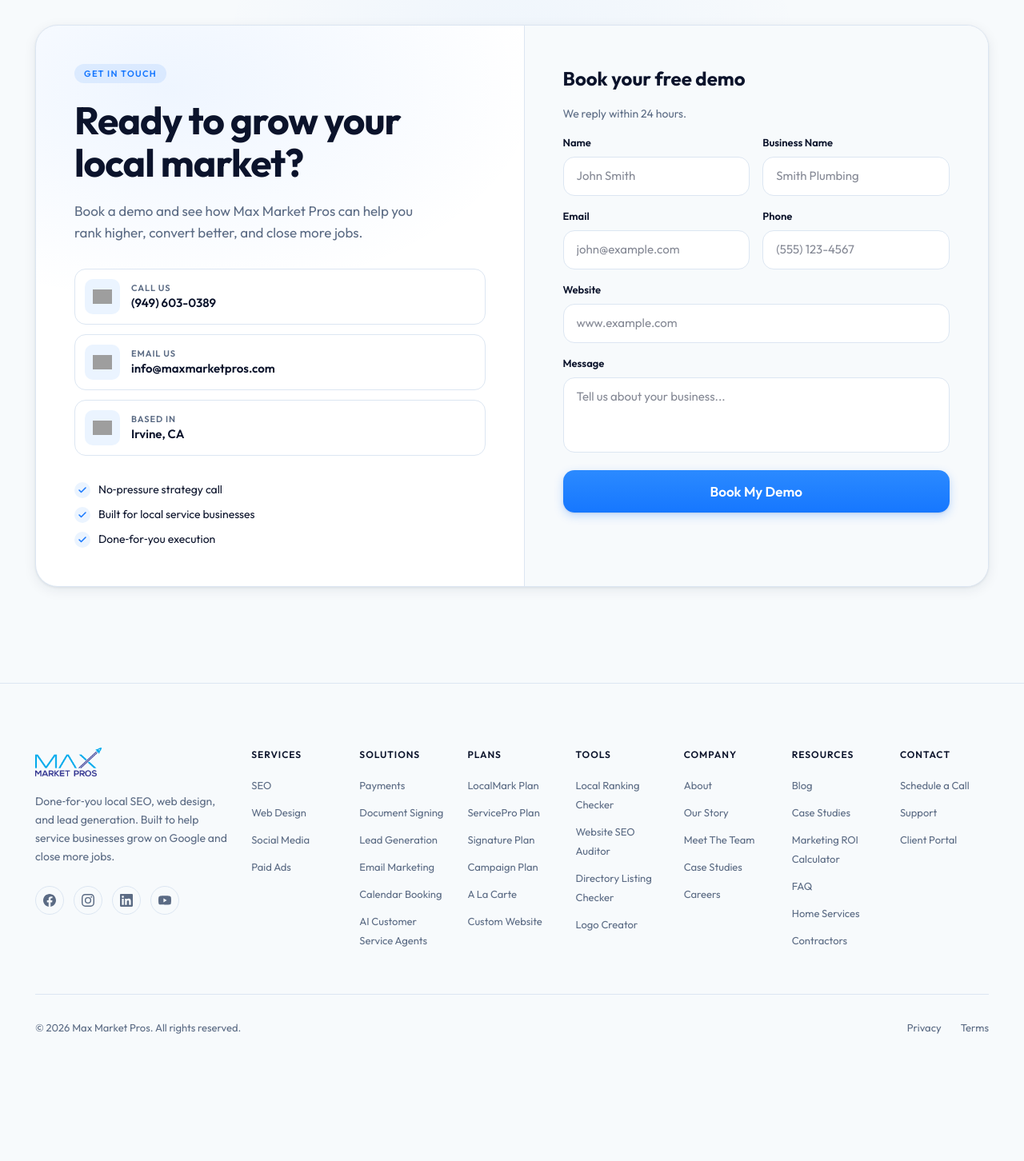
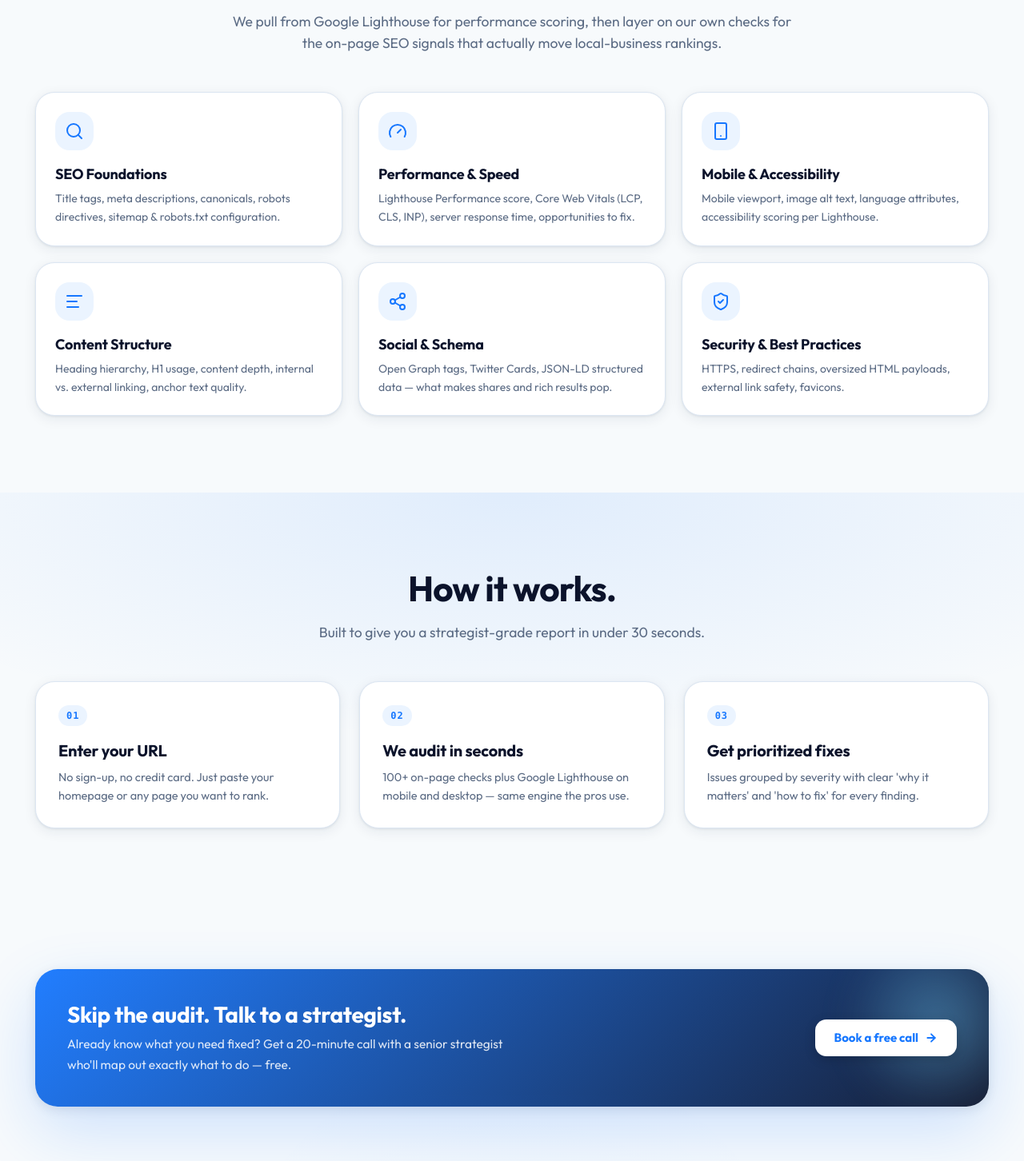
Before and after one commit to maxmarketpros/maxmarketwebsite, a Next.js app: page /tools/seo-auditor in a window 1280 px wide. Shown: the part 958-2410 px from the top of the page at 80% size. Before the commit the page ends 2334 px from the top, so only its background shows below. Built offline with nearby package versions, Linux system fonts and the light colour scheme; grey boxes are pictures that could not be loaded.

Commit message:
Fill idle whitespace with audit-coverage grid, how-it-works steps, and CTA strip
Sections render only when state is idle and disappear the moment a user
clicks Run Audit, so the loading and results states stay focused.

Co-Authored-By: Claude Opus 4.7 (1M context) <noreply@anthropic.com>

```diff
--- /dev/null
+++ b/components/tools/seo-auditor/auditor-idle-sections.tsx
@@ -0,0 +1,244 @@
+import {
+  Search,
+  Gauge,
+  Smartphone,
+  AlignLeft,
+  Share2,
+  ShieldCheck,
+  ArrowRight,
+  Sparkles,
+} from "lucide-react"
+
+const CATEGORIES = [
+  {
+    Icon: Search,
+    title: "SEO Foundations",
+    body: "Title tags, meta descriptions, canonicals, robots directives, sitemap & robots.txt configuration.",
+  },
+  {
+    Icon: Gauge,
+    title: "Performance & Speed",
+    body: "Lighthouse Performance score, Core Web Vitals (LCP, CLS, INP), server response time, opportunities to fix.",
+  },
+  {
+    Icon: Smartphone,
+    title: "Mobile & Accessibility",
+    body: "Mobile viewport, image alt text, language attributes, accessibility scoring per Lighthouse.",
+  },
+  {
+    Icon: AlignLeft,
+    title: "Content Structure",
+    body: "Heading hierarchy, H1 usage, content depth, internal vs. external linking, anchor text quality.",
+  },
+  {
+    Icon: Share2,
+    title: "Social & Schema",
+    body: "Open Graph tags, Twitter Cards, JSON-LD structured data — what makes shares and rich results pop.",
+  },
+  {
+    Icon: ShieldCheck,
+    title: "Security & Best Practices",
+    body: "HTTPS, redirect chains, oversized HTML payloads, external link safety, favicons.",
+  },
+]
+
+const STEPS = [
+  {
+    num: "01",
+    title: "Enter your URL",
+    body: "No sign-up, no credit card. Just paste your homepage or any page you want to rank.",
+  },
+  {
+    num: "02",
+    title: "We audit in seconds",
+    body: "100+ on-page checks plus Google Lighthouse on mobile and desktop — same engine the pros use.",
+  },
+  {
+    num: "03",
+    title: "Get prioritized fixes",
+    body: "Issues grouped by severity with clear 'why it matters' and 'how to fix' for every finding.",
+  },
+]
+
+export function AuditorIdleSections() {
+  return (
+    <>
+      {/* What we audit */}
+      <section
+        aria-labelledby="auditor-coverage-heading"
+        className="section-container py-16 sm:py-20 lg:py-24"
+      >
+        <div className="text-center max-w-[720px] mx-auto">
+          <span
+            className="inline-flex items-center gap-1.5 px-3 sm:px-4 py-1 sm:py-1.5 text-[11px] sm:text-[13px] font-semibold uppercase tracking-[0.08em] rounded-full border"
+            style={{
+              background: "var(--accent-bg)",
+              borderColor: "var(--border-color)",
+              color: "var(--accent)",
+            }}
+          >
+            <Sparkles className="w-3.5 h-3.5" strokeWidth={2.5} />
+            What's inside the audit
+          </span>
+          <h2
+            id="auditor-coverage-heading"
+            className="mt-5 text-[30px] sm:text-[38px] lg:text-[44px] font-bold leading-[1.1] tracking-[-0.02em] text-balance"
+            style={{ color: "var(--ink)" }}
+          >
+            Every check Google cares about — and{" "}
+            <span className="accent-underline">a few they don't tell you about</span>.
+          </h2>
+          <p
+            className="mt-4 text-[16px] sm:text-[17.5px] leading-[1.55]"
+            style={{ color: "var(--muted)" }}
+          >
+            We pull from Google Lighthouse for performance scoring, then layer
+            on our own checks for the on-page SEO signals that actually move
+            local-business rankings.
+          </p>
+        </div>
+
+        <div className="mt-12 grid grid-cols-1 sm:grid-cols-2 lg:grid-cols-3 gap-5">
+          {CATEGORIES.map(({ Icon, title, body }) => (
+            <div
+              key={title}
+              className="card-surface card-surface-hover p-6"
+              style={{ borderRadius: "var(--radius-lg)" }}
+            >
+              <span
+                className="w-12 h-12 rounded-[var(--radius-md)] inline-flex items-center justify-center"
+                style={{
+                  background: "var(--accent-bg)",
+                  color: "var(--accent)",
+                }}
+              >
+                <Icon className="w-6 h-6" strokeWidth={2} />
+              </span>
+              <h3
+                className="mt-4 text-[18px] font-bold tracking-[-0.01em]"
+                style={{ color: "var(--ink)" }}
+              >
+                {title}
+              </h3>
+              <p
+                className="mt-1.5 text-[14px] leading-relaxed"
+                style={{ color: "var(--muted)" }}
+              >
+                {body}
+              </p>
+            </div>
+          ))}
+        </div>
+      </section>
+
+      {/* How it works */}
+      <section
+        aria-labelledby="auditor-how-heading"
+        className="relative overflow-hidden"
+        style={{
+          background:
+            "radial-gradient(120% 100% at 50% 0%, rgba(22,119,255,0.10) 0%, transparent 60%), var(--bg)",
+        }}
+      >
+        <div className="absolute inset-0 noise-overlay pointer-events-none" />
+        <div className="section-container relative z-10 py-16 sm:py-20 lg:py-24">
+          <div className="text-center max-w-[640px] mx-auto">
+            <h2
+              id="auditor-how-heading"
+              className="text-[30px] sm:text-[38px] lg:text-[44px] font-bold leading-[1.1] tracking-[-0.02em] text-balance"
+              style={{ color: "var(--ink)" }}
+            >
+              How it works.
+            </h2>
+            <p
+              className="mt-4 text-[16px] sm:text-[17.5px] leading-[1.55]"
+              style={{ color: "var(--muted)" }}
+            >
+              Built to give you a strategist-grade report in under 30 seconds.
+            </p>
+          </div>
+
+          <div className="mt-12 grid grid-cols-1 md:grid-cols-3 gap-5 sm:gap-6">
+            {STEPS.map((s) => (
+              <div
+                key={s.num}
+                className="relative card-surface p-6 sm:p-7"
+                style={{ borderRadius: "var(--radius-lg)" }}
+              >
+                <span
+                  className="inline-block text-[12px] font-bold font-mono tracking-[0.08em] px-2.5 py-1 rounded-full"
+                  style={{
+                    background: "var(--accent-bg)",
+                    color: "var(--accent)",
+                  }}
+                >
+                  {s.num}
+                </span>
+                <h3
+                  className="mt-4 text-[20px] font-bold tracking-[-0.01em]"
+                  style={{ color: "var(--ink)" }}
+                >
+                  {s.title}
+                </h3>
+                <p
+                  className="mt-1.5 text-[14.5px] leading-relaxed"
+                  style={{ color: "var(--muted)" }}
+                >
+                  {s.body}
+                </p>
+              </div>
+            ))}
+          </div>
+        </div>
+      </section>
+
+      {/* Soft CTA strip */}
+      <section className="section-container py-14 sm:py-16 lg:py-20">
+        <div
+          className="relative overflow-hidden p-6 sm:p-10"
+          style={{
+            borderRadius: "var(--radius-xl)",
+            background:
+              "linear-gradient(135deg, rgba(22,119,255,0.95) 0%, rgba(11,19,43,0.95) 100%)",
+            boxShadow:
+              "0 4px 14px rgba(17,35,68,0.10), 0 30px 80px rgba(22,119,255,0.18)",
+          }}
+        >
+          <div
+            className="absolute -top-16 -right-16 w-64 h-64 rounded-full pointer-events-none"
+            style={{
+              background:
+                "radial-gradient(circle, rgba(116,211,255,0.40) 0%, transparent 65%)",
+              filter: "blur(20px)",
+            }}
+          />
+          <div className="relative z-10 flex flex-col sm:flex-row items-start sm:items-center justify-between gap-5 sm:gap-8">
+            <div className="flex-1 min-w-0">
+              <h3
+                className="text-[22px] sm:text-[28px] font-bold leading-[1.2] tracking-[-0.01em]"
+                style={{ color: "#FFFFFF" }}
+              >
+                Skip the audit. Talk to a strategist.
+              </h3>
+              <p
+                className="mt-2 text-[14.5px] sm:text-[15.5px] leading-relaxed max-w-[560px]"
+                style={{ color: "rgba(255,255,255,0.85)" }}
+              >
+                Already know what you need fixed? Get a 20-minute call with a
+                senior strategist who'll map out exactly what to do — free.
+              </p>
+            </div>
+            <a
+              href="/contact/schedule"
+              className="inline-flex items-center justify-center font-bold transition-all duration-200 rounded-[var(--radius-sm)] px-6 py-3 text-[15px] shrink-0 shadow-[0_4px_14px_rgba(0,0,0,0.18)] hover:translate-y-[-1px]"
+              style={{ background: "#FFFFFF", color: "var(--accent)" }}
+            >
+              Book a free call
+              <ArrowRight className="w-4 h-4 ml-2" strokeWidth={2.75} />
+            </a>
+          </div>
+        </div>
+      </section>
+    </>
+  )
+}
--- a/components/tools/seo-auditor/auditor-shell.tsx
+++ b/components/tools/seo-auditor/auditor-shell.tsx
@@ -7,6 +7,7 @@ import { AuditForm } from "./audit-form"
 import { AuditLoading } from "./audit-loading"
 import { AuditResults } from "./audit-results"
 import { AuditCtaSection } from "./audit-cta-section"
+import { AuditorIdleSections } from "./auditor-idle-sections"
 import type { AuditResult, AuditError } from "@/lib/seo-audit/types"
 
 type State =
@@ -172,6 +173,7 @@ export function AuditorShell() {
       </section>
 
       {/* Loading / Results / Error */}
+      {state.kind !== "idle" && (
         <section className="section-container py-12 sm:py-16 lg:py-20">
           <div
             id="audit-results-anchor"
@@ -187,6 +189,10 @@ export function AuditorShell() {
           )}
           {state.kind === "result" && <AuditResults result={state.result} />}
         </section>
+      )}
+
+      {/* Idle-only marketing sections — disappear once audit starts */}
+      {state.kind === "idle" && <AuditorIdleSections />}
 
       {/* CTA section appears after results */}
       {state.kind === "result" && <AuditCtaSection result={state.result} />}
```
Lines whose indentation alone changed are shown as unchanged.
